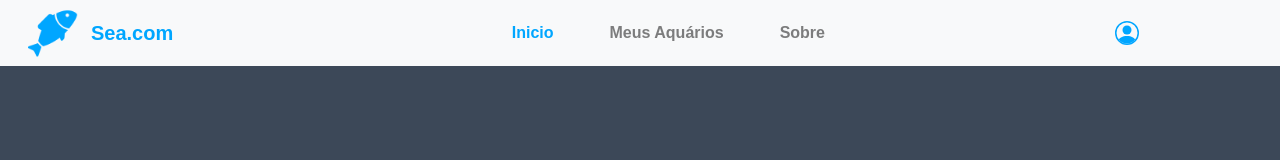
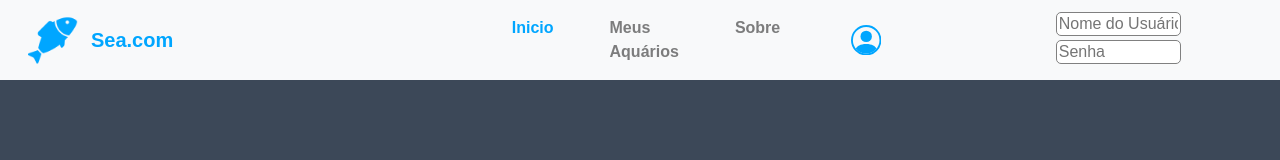
Before and after one commit to giovannialonsobueno/Site, a plain HTML site: page index.html in a window 1280 px wide. Drawn offline with nearby package versions, Linux system fonts and the light colour scheme.

Commit message:
Colocando icone de Usuario

```diff
--- a/index.css
+++ b/index.css
@@ -13,7 +13,7 @@ body {
 #navUsu
 {
 	position: relative;
-	margin-right: 10%;
+	margin-right: 14%;
 }
 
 #peixe {
@@ -40,3 +40,11 @@ body {
 #cor {
     color: #00A6FF;
 } /* links ativos */
+
+.inputs{
+    width: 60%;
+    height: 1.5em;
+    margin-bottom: 2%;
+    border-radius: 5px;
+    border: 1px solid gray;
+}
--- a/index.html
+++ b/index.html
@@ -31,13 +31,17 @@
           <div id="navUsu">
               <u class="navbar-nav">
                 <li class="nav-item">
-                  <svg id="icone" width="1.5em" height="1.5em" viewBox="0 0 16 16" class="bi bi-person-circle" fill="currentColor" xmlns="http://www.w3.org/2000/svg" style="color: #00A6FF;">
+                  <svg id="icone" width="1.9em" height="1.9em" viewBox="0 0 16 16" class="bi bi-person-circle" fill="currentColor" xmlns="http://www.w3.org/2000/svg" style="color: #00A6FF;">
                     <path d="M13.468 12.37C12.758 11.226 11.195 10 8 10s-4.757 1.225-5.468 2.37A6.987 6.987 0 0 0 8 15a6.987 6.987 0 0 0 5.468-2.63z"/>
                     <path fill-rule="evenodd" d="M8 9a3 3 0 1 0 0-6 3 3 0 0 0 0 6z"/>
                     <path fill-rule="evenodd" d="M8 1a7 7 0 1 0 0 14A7 7 0 0 0 8 1zM0 8a8 8 0 1 1 16 0A8 8 0 0 1 0 8z"/>
                   </svg>
                 </li>
               </ul>
+            </div>
+            <div>
+              <input class="inputs" type="text" placeholder="Nome do Usuário">
+              <input class="inputs" type="password" placeholder="Senha">
             </div>
           </nav>
     </header>
```
